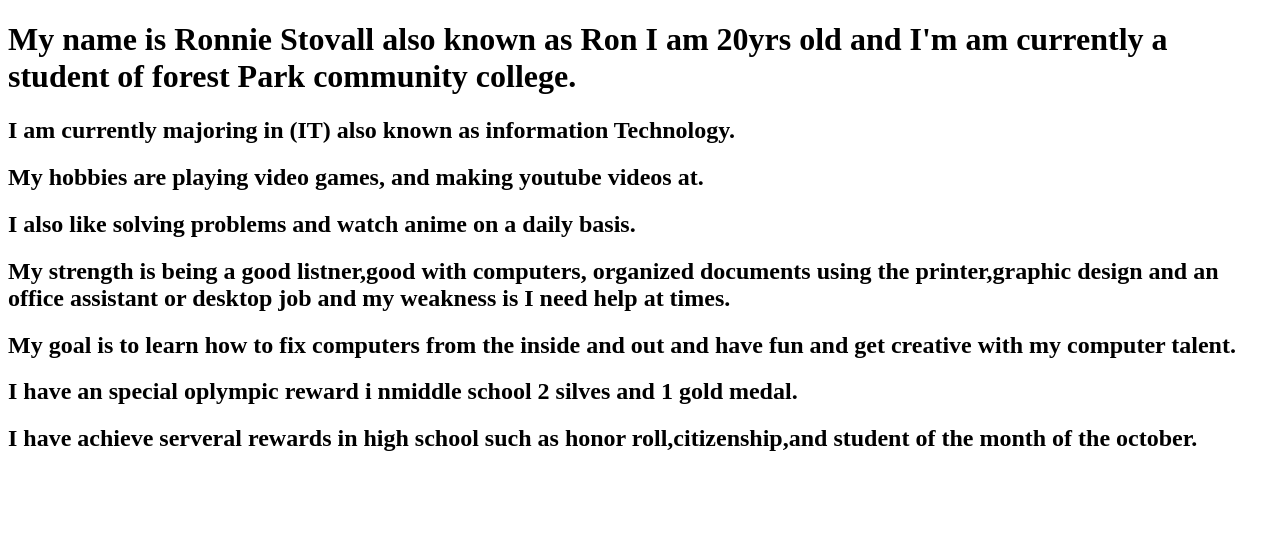
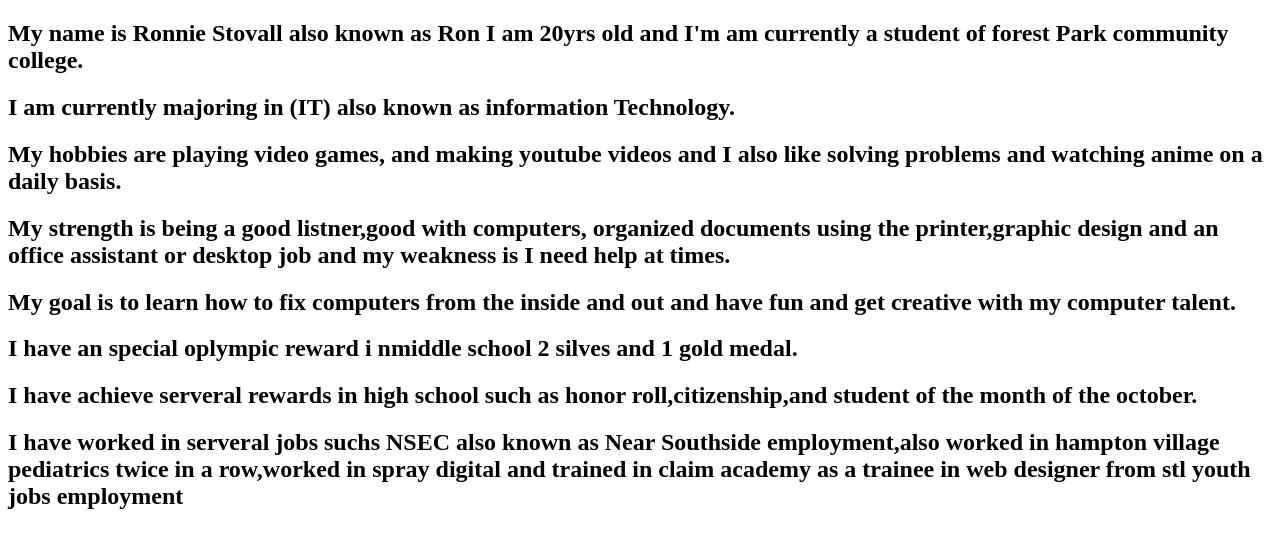
Before and after one commit to ronniestovall/New-project-portfolio, a plain HTML site: page About.html in a window 1280 px wide. Drawn offline with Linux system fonts and the light colour scheme.

Commit message:
Making additional changes

```diff
--- a/About.html
+++ b/About.html
@@ -6,14 +6,11 @@
     <meta http-equiv="X-UA-Compatible" content="ie=edge">
     <title>Background</title>
 </head>
-<h1> My name is Ronnie Stovall also known as Ron I am 20yrs old and I'm am currently a student of forest Park community college. <h1>
+<h2> My name is Ronnie Stovall also known as Ron I am 20yrs old and I'm am currently a student of forest Park community college. <h2>
 <h2> I am currently majoring in (IT) also known as information Technology. <h2>
- <h2> My hobbies are playing video games, and making youtube videos at.<h2>
-    <h2> I also like solving problems and watch anime on a daily basis.
+ <h2> My hobbies are playing video games, and making youtube videos and I also like solving problems and watching anime on a daily basis.<h2>
  <h2> My strength is being a good listner,good with computers, organized documents using the printer,graphic design and an office assistant or desktop job and my weakness is I need help at times. <h2>
 <h2> My goal is to learn how to fix computers from the inside and out and have fun and get creative with my computer talent. <h2>
  <h2> I have an special oplympic reward i nmiddle school 2 silves and 1 gold medal. <h2>
      <h2> I have achieve serveral rewards in high school such as honor roll,citizenship,and student of the month of the october. <h2>
-
-  </body>
-</html
+ <h2> I have worked in serveral jobs suchs NSEC also known as Near Southside employment,also worked in hampton village pediatrics twice in a row,worked in spray digital and trained in claim academy as a trainee in web designer from stl youth jobs employment <h2>
```
Also changed, not shown: index.html (+0 -1 lines).
